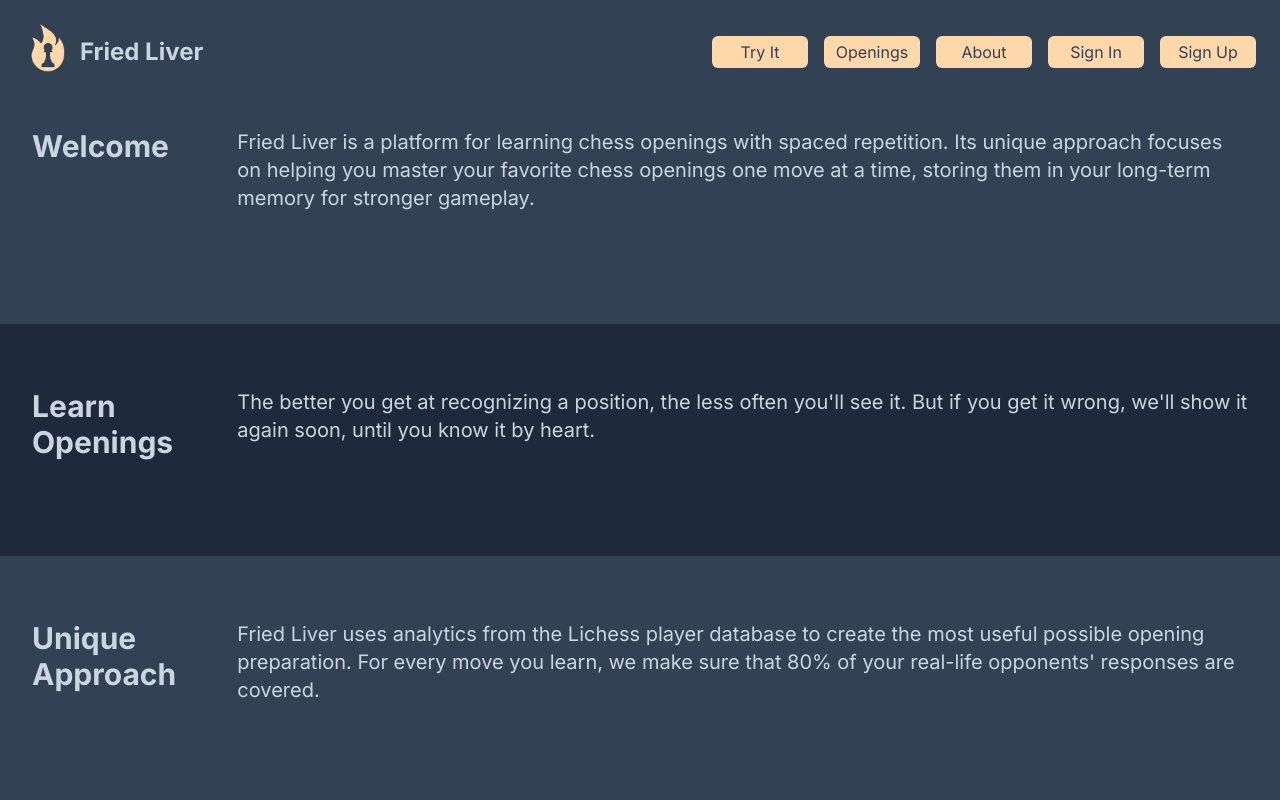
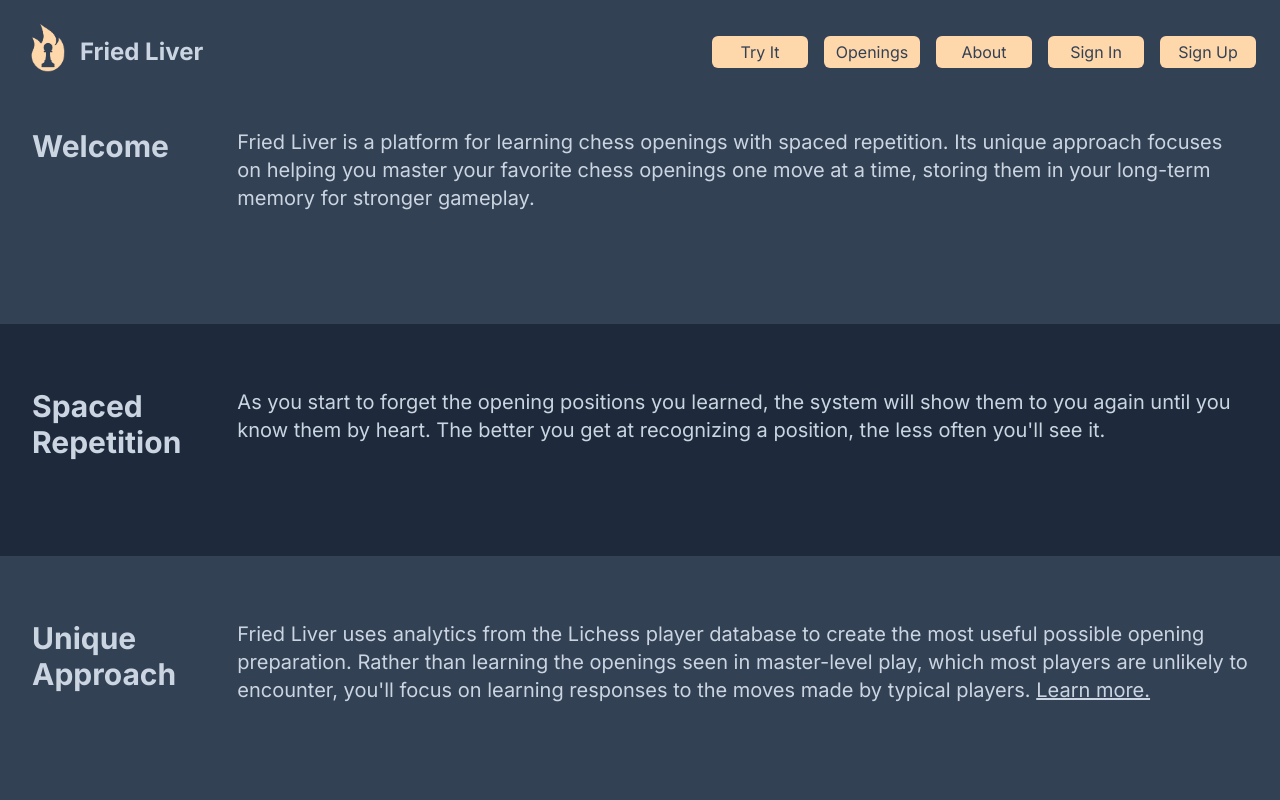
Before and after one commit to jackvandeleuv/memorize_openings, a Next.js app: page / in a window 1280 px wide. Shown: the top 800 px of the page. Built offline with nearby package versions, Linux system fonts and the light colour scheme; no server answers.

Commit message:
chore: update language and deck images

```diff
--- a/app/about/page.tsx
+++ b/app/about/page.tsx
@@ -10,7 +10,7 @@ const About: React.FC = () => {
 			</div>
 			<div>
 				<p className="px-6 pb-10 sm:pb-28 sm:pr-8 sm:pt-8 text-base sm:text-lg lg:text-xl">
-					Fried Liver is an application designed to help you improve your knowledge of chess openings. Achieves this through spaced repetition, which is a well-studied and effective method for memorization. Fried Liver uses a lightly modified version of Anki&apos;s implementation of the SuperMemo 2 spaced-repetition algorithm. Learn more about <a href='https://faqs.ankiweb.net/what-spaced-repetition-algorithm.html' className='underline hover:text-slate-200'>the original algorithm.</a>
+					Fried Liver is an application designed to help you improve your knowledge of chess openings. It achieves this through spaced repetition, which is a well-studied and effective method for memorization. Fried Liver uses a lightly modified version of Anki&apos;s implementation of the SuperMemo 2 spaced-repetition algorithm. Learn more about <a href='https://faqs.ankiweb.net/what-spaced-repetition-algorithm.html' className='underline hover:text-slate-200'>the original algorithm.</a>
 				</p>
 			</div>
 			<div className="px-6 pb-2 pt-8 sm:pt-16 sm:pl-8 bg-slate-700">
@@ -20,7 +20,7 @@ const About: React.FC = () => {
 				<p className="px-6 pb-10 sm:pb-28 sm:pr-8 text-base sm:text-lg lg:text-xl">
 						The challenge with most traditional methods of learning opening theory is that the positions you study will rarely be seen in an actual game. For example, if the position you are studying occurs at move 10, then to reach that position requires both you and your opponent to each make five specific moves. For most chess players, this won&apos;t be a reality. Even if you are well-prepared, chances are your opponent won&apos;t be.
 						<br /><br />
-						Fried Liver addresses this issue by using data from Lichess to find the moves you are most likely to encounter. The current set of opening decks each offer around 80% coverage, meaning that for any given move you practice, you&apos;ll also be learning enough variations to cover 80% of the most popular ways for your opponents to respond. Currently, this is calibrated to 1600-level Lichess players, although future versions will offer more options for hypothetical opponent strength.
+						Fried Liver addresses this issue by using data from Lichess to find the moves you are most likely to encounter. The current set of opening decks each offer around 80% coverage, meaning that you are learning how to respond to 80% of your opponent&apos;s potential moves. For example, if you are studying the Open Game deck, you&apos;ll learn the highest-rated Stockfish response for each of 1...e5, 1...c5, 1...e6, and 1...d5, which covers black&apos;s response in over 80% of games. Soon, you&apos;ll be studying 1. e4 e5 2. Nf6, at which point you&apos;ll learn one response each for 2...Nc6 and 2...d6: the two moves which black makes here 80% of the time. Currently, this is calibrated to 1600-level Lichess players, although future versions will offer more options for opponent strength.
 						<br /><br />
 						Why not learn everything? Unfortunately, if you wanted to learn every possible response by your opponent, you would have to memorize a few million positions for every opening. By focusing on 80% coverage, we cut that number down dramatically to a few thousand or hundred.
 						<br /><br />
--- a/app/page.tsx
+++ b/app/page.tsx
@@ -15,11 +15,11 @@ const HomePage: React.FC = () => {
 				</p>
 			</div>
 			<div className="px-6 pb-2 pt-8 sm:pt-16 sm:pl-8 bg-slate-800">
-				<h2 className="text-3xl font-bold">Learn Openings</h2>
+				<h2 className="text-3xl font-bold">Spaced Repetition</h2>
 			</div>
 			<div className='sm:pt-16 bg-slate-800'>
 			<p className="px-6 pb-10 sm:pb-28 sm:pr-8 text-base sm:text-lg lg:text-xl">
-				{"The better you get at recognizing a position, the less often you'll see it. But if you get it wrong, we'll show it again soon, until you know it by heart."}
+				{"As you start to forget the opening positions you learned, the system will show them to you again until you know them by heart. The better you get at recognizing a position, the less often you'll see it."}
 				</p>
 			</div>
 			<div className="px-6 pb-2 pt-8 sm:pt-16 sm:pl-8 bg-slate-700">
@@ -27,7 +27,8 @@ const HomePage: React.FC = () => {
 			</div>
 			<div>
 			<p className="sm:pt-16 sm:pr-8 px-6 pb-10 sm:pb-28 text-base sm:text-lg lg:text-xl">
-				{"Fried Liver uses analytics from the Lichess player database to create the most useful possible opening preparation. For every move you learn, we make sure that 80% of your real-life opponents' responses are covered."}
+				{"Fried Liver uses analytics from the Lichess player database to create the most useful possible opening preparation. Rather than learning the openings seen in master-level play, which most players are unlikely to encounter, you'll focus on learning responses to the moves made by typical players."}
+				&nbsp;<a href='https://fried-liver.com/about' className='underline hover:text-slate-200'>Learn more.</a>
 				</p>
 			</div>
 			<div className="px-6 pb-2 pt-8 sm:pt-14 sm:pl-8 bg-slate-800">
```
Also changed, not shown: app/openings/page.tsx (+4 -4 lines), public/english-position.png, public/scandinavian-position.png.
